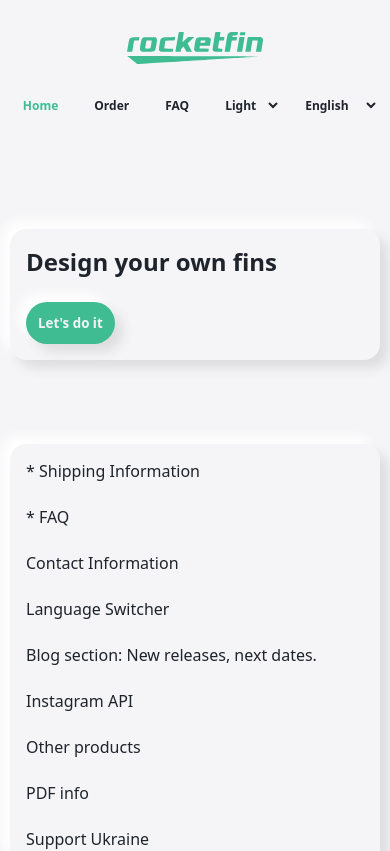
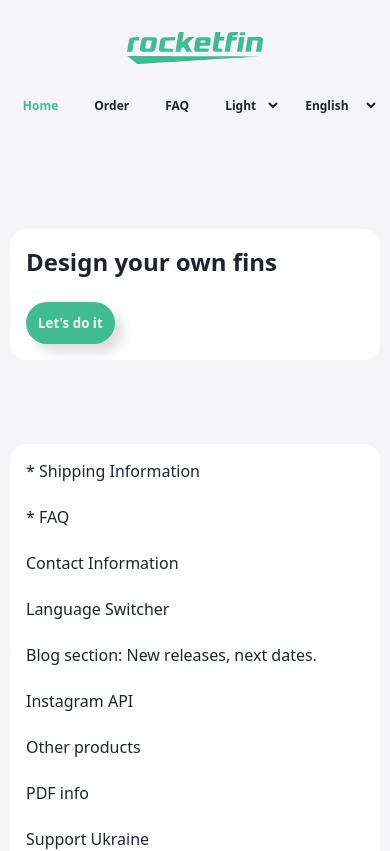
Before and after one commit to franciscobuchini/RocketFins, a React (Vite) app: page / in a window 390 px wide. Shown: the top 851 px of the page. Built offline with nearby package versions, Linux system fonts and the light colour scheme; no server answers.

Commit message:
responsive article

```diff
--- a/src/Styles/Styles.css
+++ b/src/Styles/Styles.css
@@ -208,6 +208,9 @@ article {
     gap: var(--size-m);
     margin: 10px;
     width: auto;
+    /*colors*/
+    background-color: var(--shadow2);
+    box-shadow: none;
   }
   /*responsive-pc*/
   @media (width > 768px) {
@@ -217,6 +220,9 @@ article {
     gap: var(--size-l);
     margin: 0 auto;
     width: min(752px, 100%);
+    /*colors*/
+    background-color: var(--main-background);
+    box-shadow: var(--box-shadow1), var(--box-shadow2);
   }
 }
 /*BODY*/
```
